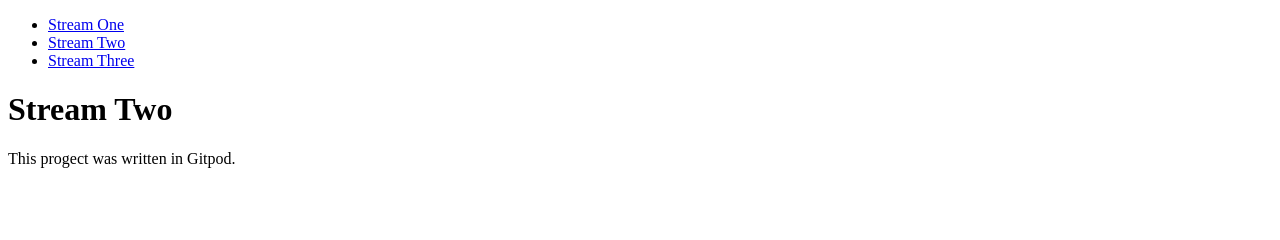
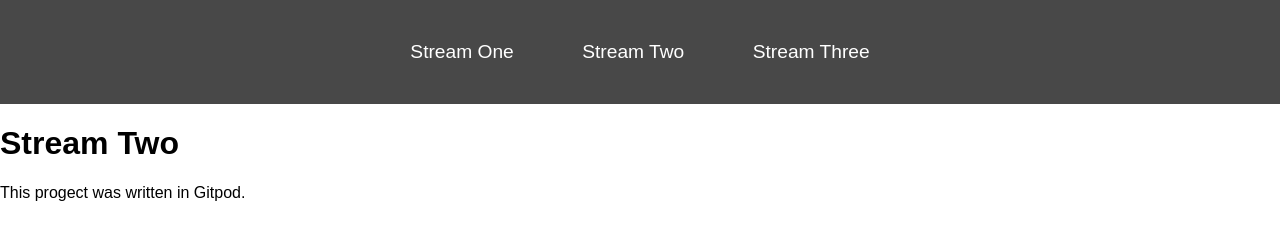
Before and after one commit to jflets/my-first-repo, a plain HTML site: page stream-two.html in a window 1280 px wide. Drawn offline with Linux system fonts and the light colour scheme.

Commit message:
Updated style sheet for page two

```diff
--- a/stream-two.html
+++ b/stream-two.html
@@ -4,7 +4,7 @@
     <meta charset="UTF-8">
     <meta http-equiv="X-UA-Compatible" content="IE=edge">
     <meta name="viewport" content="width=device-width, initial-scale=1.0">
-    <link rel="stylesheet" href="css/style.css">
+    <link rel="stylesheet" href="css/style1.css">
     <title>Hello World</title>
 </head>
 <body>
```
